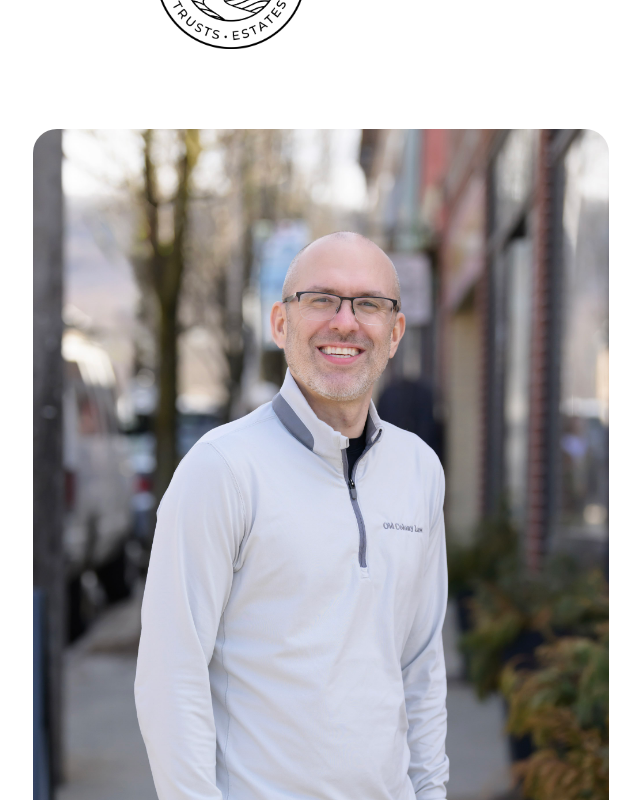
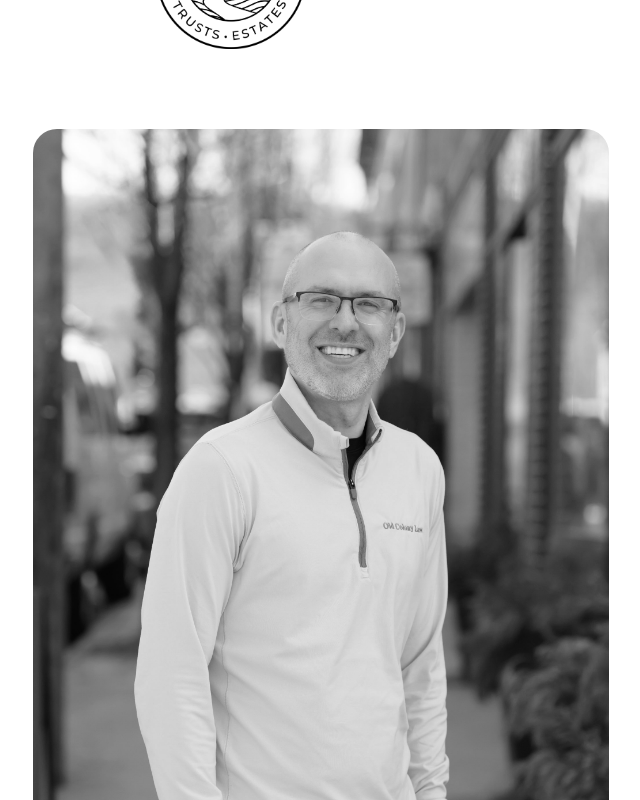
Before and after one commit to benpalkowski/my-site, a Next.js app: page / in a window 1280 px wide. Shown: the part 520-1320 px from the top of the page, without its empty margins (319-959 px from the left). Built offline with nearby package versions, Linux system fonts and the light colour scheme.

Commit message:
Made images black and white

```diff
--- a/app/globals.css
+++ b/app/globals.css
@@ -25,3 +25,6 @@ body {
   color: var(--foreground);
   font-family: Arial, Helvetica, sans-serif;
 }
+img {
+  filter: grayscale(100%);
+}
```
